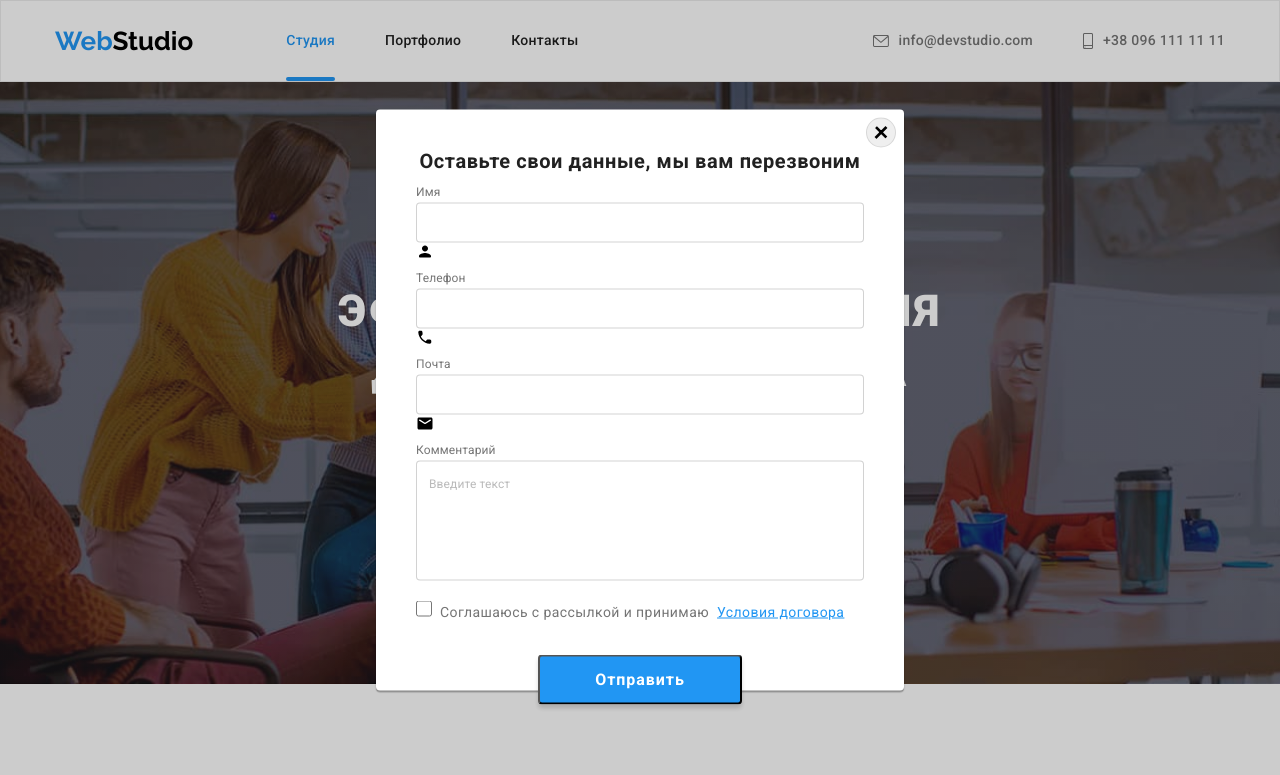
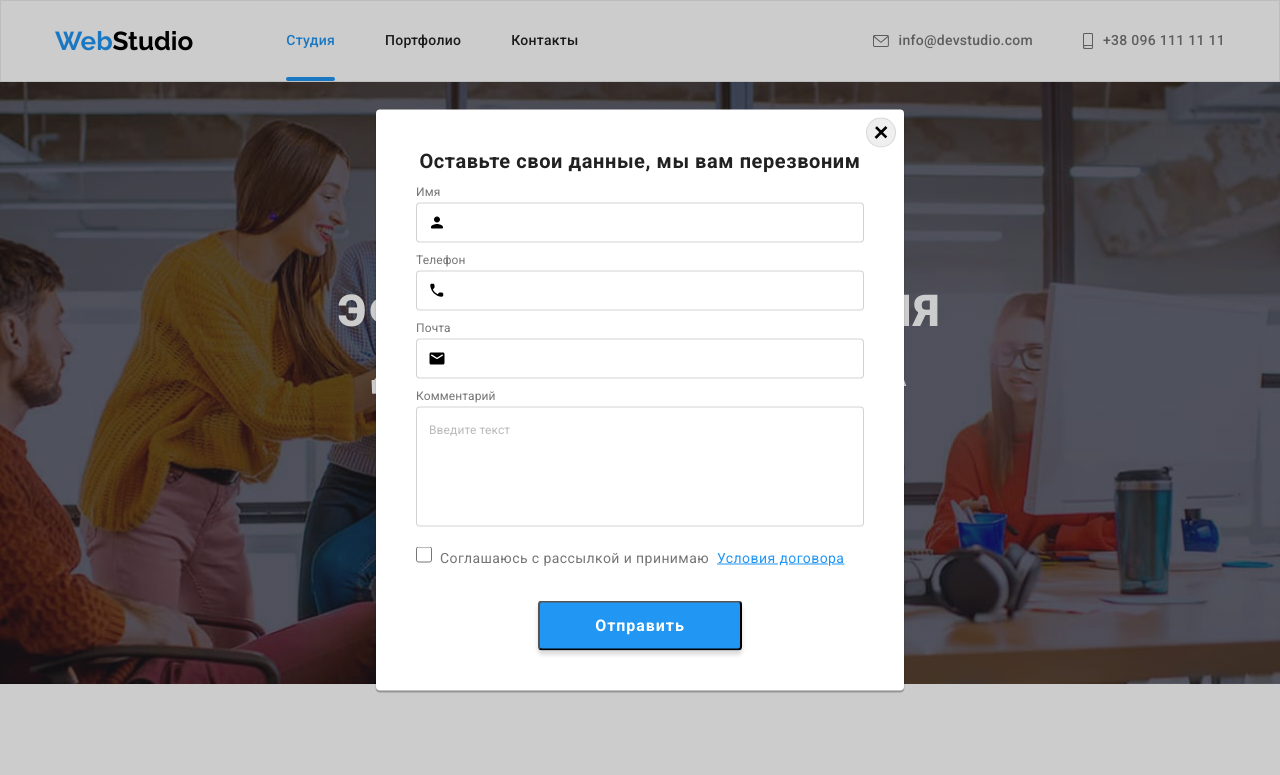
Before and after one commit to AndrL2311/goit-markup-hw-06, a plain HTML site: page index.html in a window 1280 px wide. Both pictures are taken after a click on the button "Заказать услугу". Shown: the top 775 px of the page. Drawn offline with nearby package versions, Linux system fonts and the light colour scheme.

Commit message:
Добавил иконки в input

```diff
--- a/css/styles.css
+++ b/css/styles.css
@@ -137,13 +137,23 @@ body {
 }
 
 .form-field input {
+  width: 100%;
   margin: 0;
-  padding: 12px;
+  padding: 12px 12px 12px 42px;
 
   height: 40px;
   border: 1px solid rgba(33, 33, 33, 0.2);
   box-sizing: border-box;
   border-radius: 4px;
+}
+.input-icon {
+  position: relative;
+}
+.modal-icon {
+  position: absolute;
+  top: 50%;
+  left: 12px;
+  transform: translateY(-50%);
 }
 
 .form-field label {
--- a/index.html
+++ b/index.html
@@ -59,24 +59,30 @@
             <h3 class="title-modal-form">Оставьте свои данные, мы вам перезвоним</h3>
             <div class="form-field">
             <label for="name-id">Имя</label>
+            <span class="input-icon">
             <input type="text" name="name" id="name-id">
-            <svg class="modal-icon-name" width="18" height="18">
+            <svg class="modal-icon" width="18" height="18">
                 <use href="./images/sprite.svg#icon-person"></use>
             </svg>
+            </span>
             </div>
             <div class="form-field">
             <label for="tel-id">Телефон</label>
+            <span class="input-icon">
             <input type="tel" name="tel" id="tel-id">
-            <svg class="modal-icon-phone" width="18" height="18">
+            <svg class="modal-icon" width="18" height="18">
                 <use href="./images/sprite.svg#icon-phone"></use>
             </svg>
+            </span>
             </div>
             <div class="form-field">
             <label for="email-id">Почта</label>
+            <span class="input-icon">
             <input type="email" name="email" id="email-id">
-            <svg class="modal-icon-phone" width="18" height="18">
+            <svg class="modal-icon" width="18" height="18">
                 <use href="./images/sprite.svg#icon-email"></use>
             </svg>
+            </span>
             </div>
             <div class="form-field-coment">
             <label for="coment-id">Комментарий</label>
```
